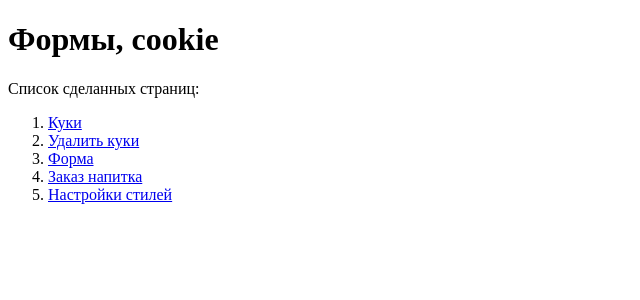
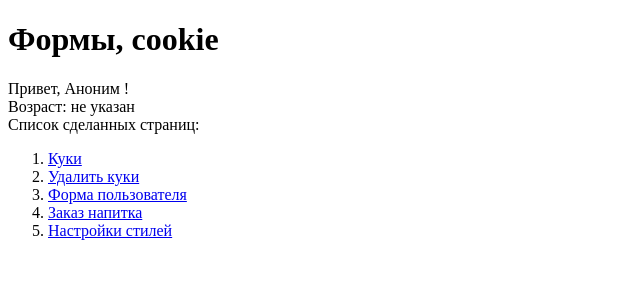
Before and after one commit to Sqkel0v3/web-back-labs, a Flask app: page /lab3/ in a window 1280 px wide. Shown: the top 300 px of the page, without its empty margins (0-640 px from the left). Run offline with Flask 3, Linux system fonts and the light colour scheme.

Commit message:
Исправление /lab3/

```diff
--- a/lab3.py
+++ b/lab3.py
@@ -6,7 +6,15 @@ lab3 = Blueprint('lab3', __name__)
 def lab():
     name = request.cookies.get('name')
     name_color = request.cookies.get('name_color')
-    return render_template('lab3/lab3.html', name=name, name_color=name_color)
+    age = request.cookies.get('age')
+
+    if name is None:
+        name = "Аноним"
+
+    if age is None:
+        age = "не указан"
+
+    return render_template('lab3/lab3.html', name=name, name_color=name_color, age=age)
 
 @lab3.route('/lab3/cookie')
 def cookie():
--- a/templates/lab3/lab3.html
+++ b/templates/lab3/lab3.html
@@ -6,15 +6,23 @@
 <body>
     <h1>Формы, cookie</h1>
 
-    {% if name %}
-        <div>Привет, <span style="color: {{ name_color }}">{{ name }}</span>!</div>
-    {% endif %}
+    <div>
+        Привет,
+        {% if name_color %}
+            <span style="color: {{ name_color }}">{{ name }}</span>
+        {% else %}
+            {{ name }}
+        {% endif %}
+        !
+    </div>
+
+    <div>Возраст: {{ age }}</div>
 
     <div>Список сделанных страниц:</div>
     <ol>
         <li><a href="/lab3/cookie">Куки</a></li>
         <li><a href="/lab3/del_cookie">Удалить куки</a></li>
-        <li><a href="/lab3/form1.html">Форма</a></li>
+        <li><a href="/lab3/form1">Форма пользователя</a></li>
         <li><a href="/lab3/order">Заказ напитка</a></li>
         <li><a href="/lab3/settings">Настройки стилей</a></li>
     </ol>
```
